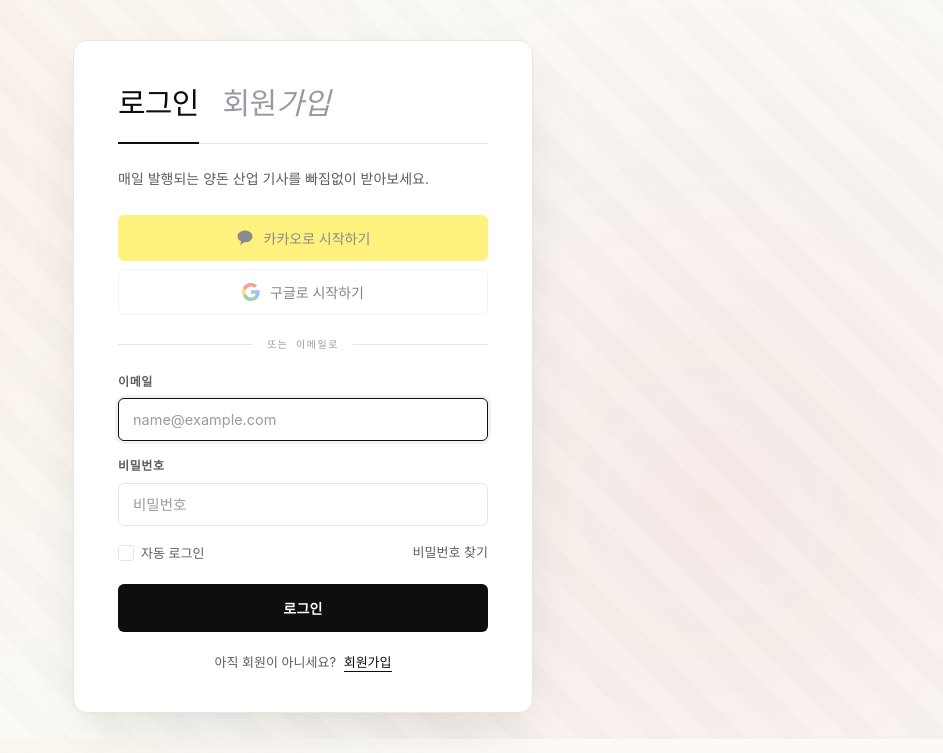
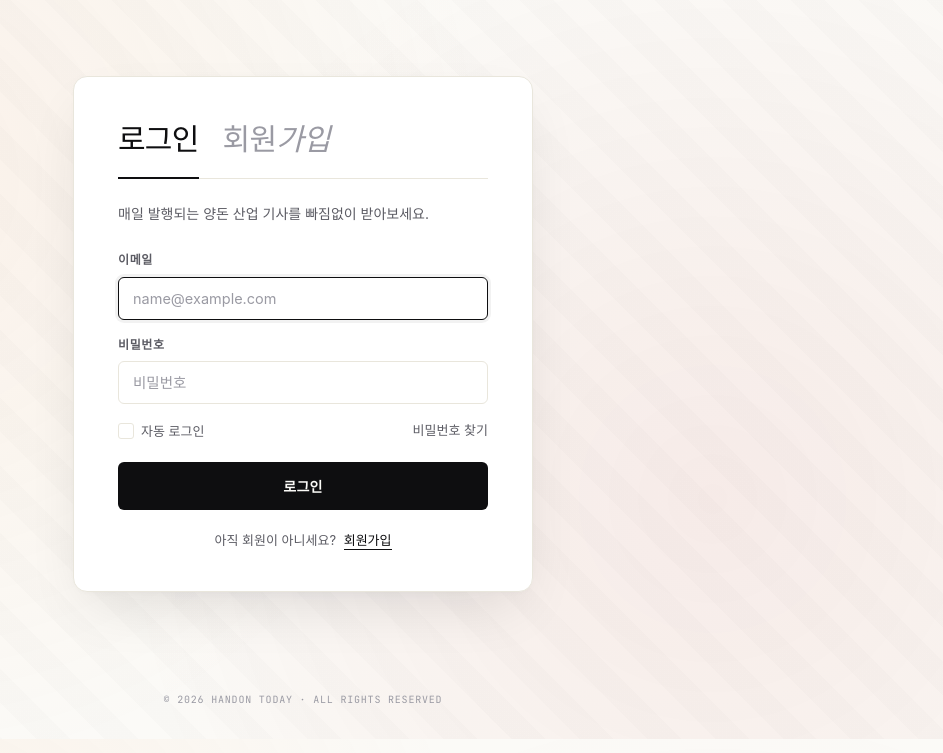
Before and after one commit to handon-today/handontoday-web, a Django app: page /login/ in a window 1280 px wide. Shown: the part 61-814 px from the top of the page, without its empty margins (337-1280 px from the left). Run offline with Django 5.2, Linux system fonts and the light colour scheme; some web fonts are replaced.

Commit message:
v2.1.7 - 로그인 소셜 버튼 제거 (카카오/구글)

```diff
--- a/templates/articles/login.html
+++ b/templates/articles/login.html
@@ -172,61 +172,6 @@
     line-height: 1.55;
   }
 
-  .social-buttons {
-    display: flex;
-    flex-direction: column;
-    gap: 8px;
-    margin-bottom: 22px;
-  }
-  .social-btn {
-    width: 100%;
-    padding: 12px 16px;
-    border-radius: 6px;
-    border: 1px solid var(--line);
-    background: var(--paper);
-    color: var(--ink);
-    font-family: inherit;
-    font-size: 14px;
-    font-weight: 500;
-    cursor: pointer;
-    display: flex;
-    align-items: center;
-    justify-content: center;
-    gap: 10px;
-    transition: all .12s;
-  }
-  .social-btn:hover { border-color: var(--ink); }
-  .social-btn.kakao {
-    background: #FEE500;
-    border-color: #FEE500;
-    color: #191919;
-  }
-  .social-btn.kakao:hover { background: #FDD835; }
-  .social-btn .icon {
-    width: 18px; height: 18px;
-    display: inline-flex;
-    align-items: center;
-    justify-content: center;
-  }
-
-  .divider {
-    display: flex;
-    align-items: center;
-    gap: 14px;
-    margin-bottom: 20px;
-    color: var(--muted);
-    font-family: 'JetBrains Mono', monospace;
-    font-size: 10px;
-    letter-spacing: 0.15em;
-    text-transform: uppercase;
-  }
-  .divider::before, .divider::after {
-    content: "";
-    flex: 1;
-    height: 1px;
-    background: var(--line);
-  }
-
   .field {
     margin-bottom: 16px;
   }
@@ -398,30 +343,6 @@
       <div class="form-page active">
         <p class="form-intro">매일 발행되는 양돈 산업 기사를 빠짐없이 받아보세요.</p>
 
-        <div class="social-buttons">
-          <button class="social-btn kakao" disabled style="opacity:0.5;cursor:not-allowed;">
-            <span class="icon">
-              <svg width="18" height="18" viewBox="0 0 18 18" fill="none">
-                <path d="M9 1.5C4.85786 1.5 1.5 4.13401 1.5 7.4C1.5 9.49 2.94 11.33 5.1 12.36L4.27 15.45C4.21 15.66 4.45 15.83 4.64 15.71L8.3 13.28C8.53 13.29 8.76 13.3 9 13.3C13.1421 13.3 16.5 10.666 16.5 7.4C16.5 4.13401 13.1421 1.5 9 1.5Z" fill="currentColor"/>
-              </svg>
-            </span>
-            카카오로 시작하기
-          </button>
-          <button class="social-btn" disabled style="opacity:0.5;cursor:not-allowed;">
-            <span class="icon">
-              <svg width="18" height="18" viewBox="0 0 18 18" fill="none">
-                <path d="M17.64 9.205c0-.639-.057-1.252-.164-1.841H9v3.481h4.844a4.14 4.14 0 0 1-1.796 2.716v2.259h2.908c1.702-1.567 2.684-3.875 2.684-6.615z" fill="#4285F4"/>
-                <path d="M9 18c2.43 0 4.467-.806 5.956-2.18l-2.908-2.259c-.806.54-1.837.86-3.048.86-2.344 0-4.328-1.584-5.036-3.711H.957v2.332A8.997 8.997 0 0 0 9 18z" fill="#34A853"/>
-                <path d="M3.964 10.71A5.41 5.41 0 0 1 3.682 9c0-.593.102-1.17.282-1.71V4.958H.957A8.996 8.996 0 0 0 0 9c0 1.452.348 2.827.957 4.042l3.007-2.332z" fill="#FBBC05"/>
-                <path d="M9 3.58c1.321 0 2.508.454 3.44 1.345l2.582-2.58C13.463.891 11.426 0 9 0A8.997 8.997 0 0 0 .957 4.958L3.964 7.29C4.672 5.163 6.656 3.58 9 3.58z" fill="#EA4335"/>
-              </svg>
-            </span>
-            구글로 시작하기
-          </button>
-        </div>
-
-        <div class="divider">또는 이메일로</div>
-
         {% if form.errors %}
         <div class="error-message">
           ⚠ 아이디 또는 비밀번호가 올바르지 않습니다.
```
